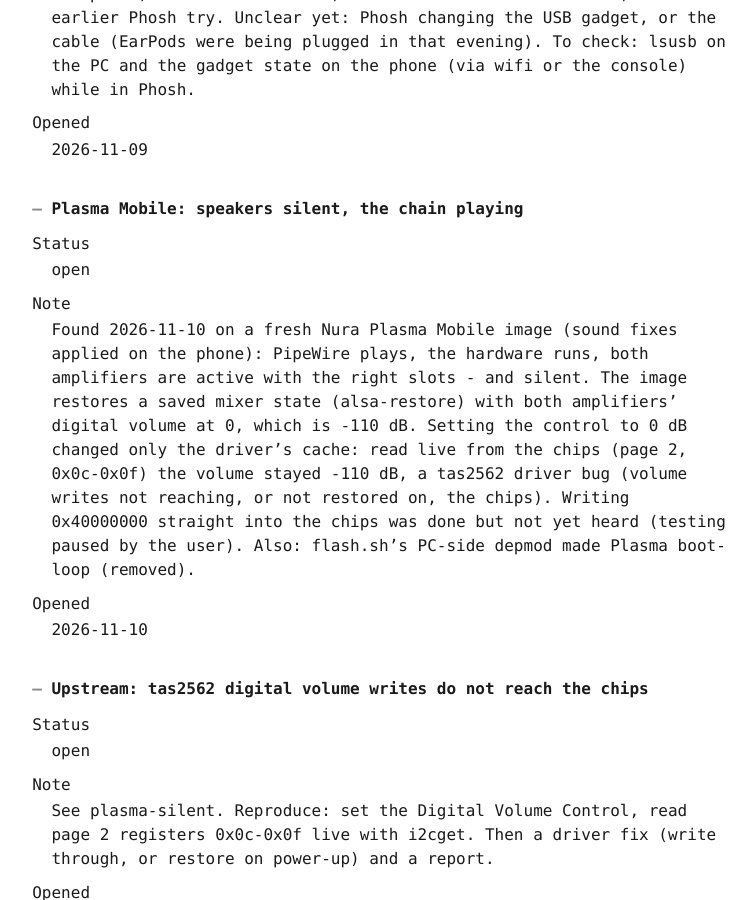
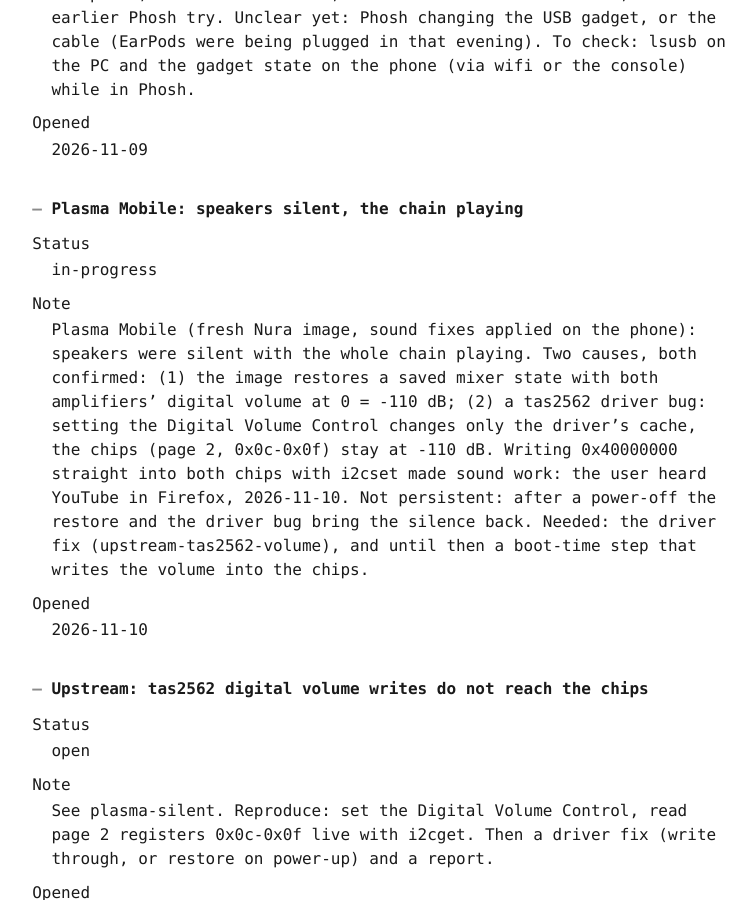
Before and after one commit to linux-phone-oco/docs, a Jekyll site: the page built from docs/backlog.md, in a window 1280 px wide and 900 px high, scrolled down 5109 px. Shown: the whole window, without its empty margins (261-1017 px from the left). Built offline with Jekyll 4.4.1, drawn with Linux system fonts in a browser that asks for light colours; our own code applies the rules of GitHub Pages for plain Markdown files.

Commit message:
feat(data): plasma-silent - sound works after writing the chips' volume; not yet persistent (#17)
Co-authored-by: lab-agent-session <agent@creation-guidelines>

```diff
--- a/data/backlog.json
+++ b/data/backlog.json
@@ -13,5 +13,5 @@
 {"id":"microphone","title":"Microphone: check, and make it work","status":"open","note":"The microphones go through the WCD9375 codec, which the stock device tree does not wire up (the sound card has only the speaker). Needs the device-tree work on linux-phone-oco/linux PR #1 (aoncc dropped, VA macro clocked from q6afecc; built and audited, not yet booted). Test idea: play a tone on the speaker and record it, so the check needs no ears. Boot test needs the user nearby (a hang needs the power button).","opened":"2026-11-09"}
 {"id":"org-board","title":"A board for linux-phone-oco","status":"open","note":"The user's idea: a shared board for the org, like lab-agent's. Later.","opened":"2026-11-09"}
 {"id":"phosh-usb","title":"Under Phosh the PC loses the phone over USB","status":"open","note":"After switching to Phosh (2026-11-09) the PC showed no USB device for the phone, so no SSH over USB; the user saw the same before, in an earlier Phosh try. Unclear yet: Phosh changing the USB gadget, or the cable (EarPods were being plugged in that evening). To check: lsusb on the PC and the gadget state on the phone (via wifi or the console) while in Phosh.","opened":"2026-11-09"}
-{"id":"plasma-silent","title":"Plasma Mobile: speakers silent, the chain playing","status":"open","note":"Found 2026-11-10 on a fresh Nura Plasma Mobile image (sound fixes applied on the phone): PipeWire plays, the hardware runs, both amplifiers are active with the right slots - and silent. The image restores a saved mixer state (alsa-restore) with both amplifiers' digital volume at 0, which is -110 dB. Setting the control to 0 dB changed only the driver's cache: read live from the chips (page 2, 0x0c-0x0f) the volume stayed -110 dB, a tas2562 driver bug (volume writes not reaching, or not restored on, the chips). Writing 0x40000000 straight into the chips was done but not yet heard (testing paused by the user). Also: flash.sh's PC-side depmod made Plasma boot-loop (removed).","opened":"2026-11-10"}
+{"id":"plasma-silent","title":"Plasma Mobile: speakers silent, the chain playing","status":"in-progress","note":"Plasma Mobile (fresh Nura image, sound fixes applied on the phone): speakers were silent with the whole chain playing. Two causes, both confirmed: (1) the image restores a saved mixer state with both amplifiers' digital volume at 0 = -110 dB; (2) a tas2562 driver bug: setting the Digital Volume Control changes only the driver's cache, the chips (page 2, 0x0c-0x0f) stay at -110 dB. Writing 0x40000000 straight into both chips with i2cset made sound work: the user heard YouTube in Firefox, 2026-11-10. Not persistent: after a power-off the restore and the driver bug bring the silence back. Needed: the driver fix (upstream-tas2562-volume), and until then a boot-time step that writes the volume into the chips.","opened":"2026-11-10"}
 {"id":"upstream-tas2562-volume","title":"Upstream: tas2562 digital volume writes do not reach the chips","status":"open","note":"See plasma-silent. Reproduce: set the Digital Volume Control, read page 2 registers 0x0c-0x0f live with i2cget. Then a driver fix (write through, or restore on power-up) and a report.","opened":"2026-11-10"}
--- a/docs/backlog.md
+++ b/docs/backlog.md
@@ -198,10 +198,10 @@ Opened
 ### Plasma Mobile: speakers silent, the chain playing
 
 Status
-: open
+: in-progress
 
 Note
-: Found 2026-11-10 on a fresh Nura Plasma Mobile image (sound fixes applied on the phone): PipeWire plays, the hardware runs, both amplifiers are active with the right slots - and silent. The image restores a saved mixer state (alsa-restore) with both amplifiers' digital volume at 0, which is -110 dB. Setting the control to 0 dB changed only the driver's cache: read live from the chips (page 2, 0x0c-0x0f) the volume stayed -110 dB, a tas2562 driver bug (volume writes not reaching, or not restored on, the chips). Writing 0x40000000 straight into the chips was done but not yet heard (testing paused by the user). Also: flash.sh's PC-side depmod made Plasma boot-loop (removed).
+: Plasma Mobile (fresh Nura image, sound fixes applied on the phone): speakers were silent with the whole chain playing. Two causes, both confirmed: (1) the image restores a saved mixer state with both amplifiers' digital volume at 0 = -110 dB; (2) a tas2562 driver bug: setting the Digital Volume Control changes only the driver's cache, the chips (page 2, 0x0c-0x0f) stay at -110 dB. Writing 0x40000000 straight into both chips with i2cset made sound work: the user heard YouTube in Firefox, 2026-11-10. Not persistent: after a power-off the restore and the driver bug bring the silence back. Needed: the driver fix (upstream-tas2562-volume), and until then a boot-time step that writes the volume into the chips.
 
 Opened
 : 2026-11-10
```
